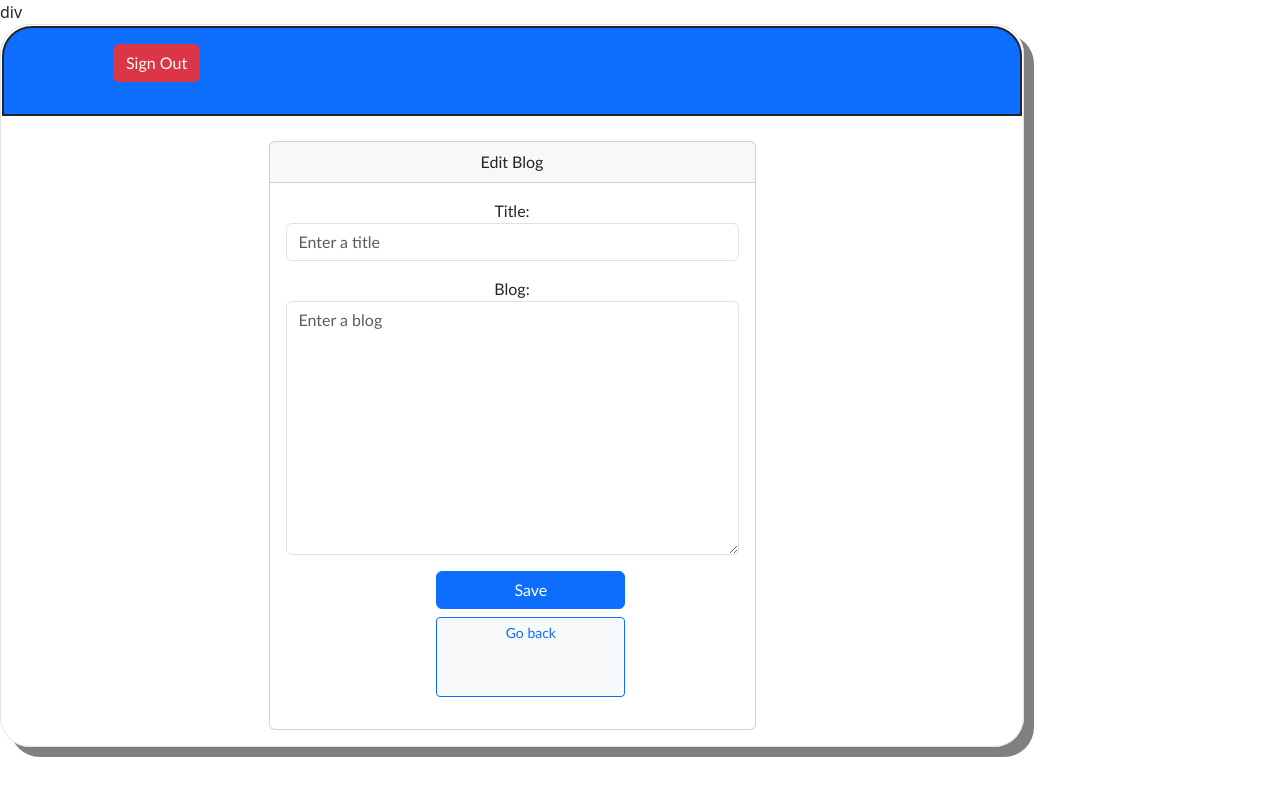
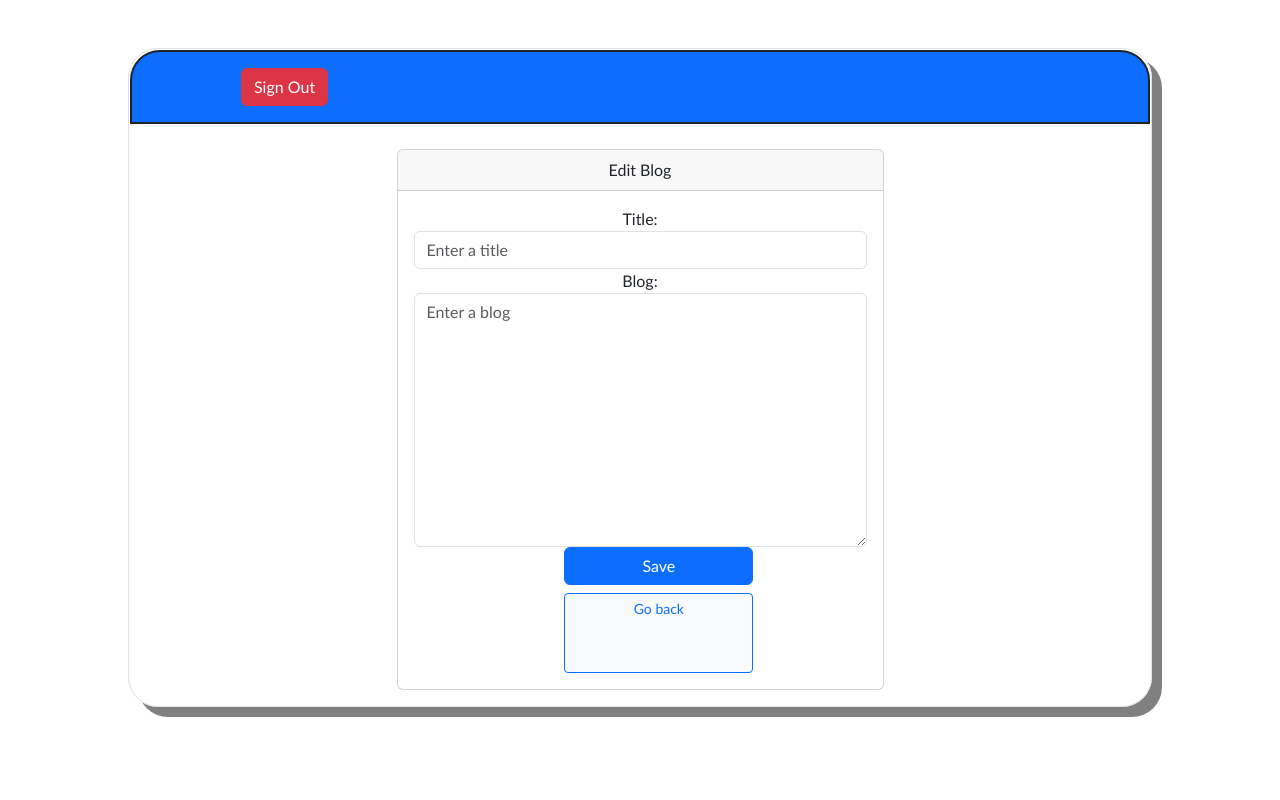
Before and after one commit to Aayushman4725/Blog-Application-using-python-with-django, a Django app: template templates/edit_blog.html in a window 1280 px wide. Run offline with Django 5.2, Linux system fonts and the light colour scheme; the template is opened without the code that fills it: values that come from a table or form of the project are taken from there, others are empty; parts of the project's set-up code (start-up, migrations or seed data) failed here and were passed over; some libraries are stand-ins or nearby versions; some web fonts are replaced.

Commit message:
fixed some styles

```diff
--- a/templates/edit_blog.html
+++ b/templates/edit_blog.html
@@ -1,6 +1,7 @@
-div{% extends 'main.html' %} {% load static %} {% block content %}
+{% extends 'main.html' %} {% load static %} {% block content %}
 
 <body>
+  <div class="d-flex justify-content-center mt-5">
     <div class="border">
       <header class="bg-primary py-3 margin">
         <div class="container">
@@ -47,5 +48,7 @@ div{% extends 'main.html' %} {% load static %} {% block content %}
       <script src="{% static 'js/script.js' %}"></script>
     </div>
 
+  </div>
+
 </body>
 {% endblock %}
```
Lines whose indentation alone changed are shown as unchanged.
